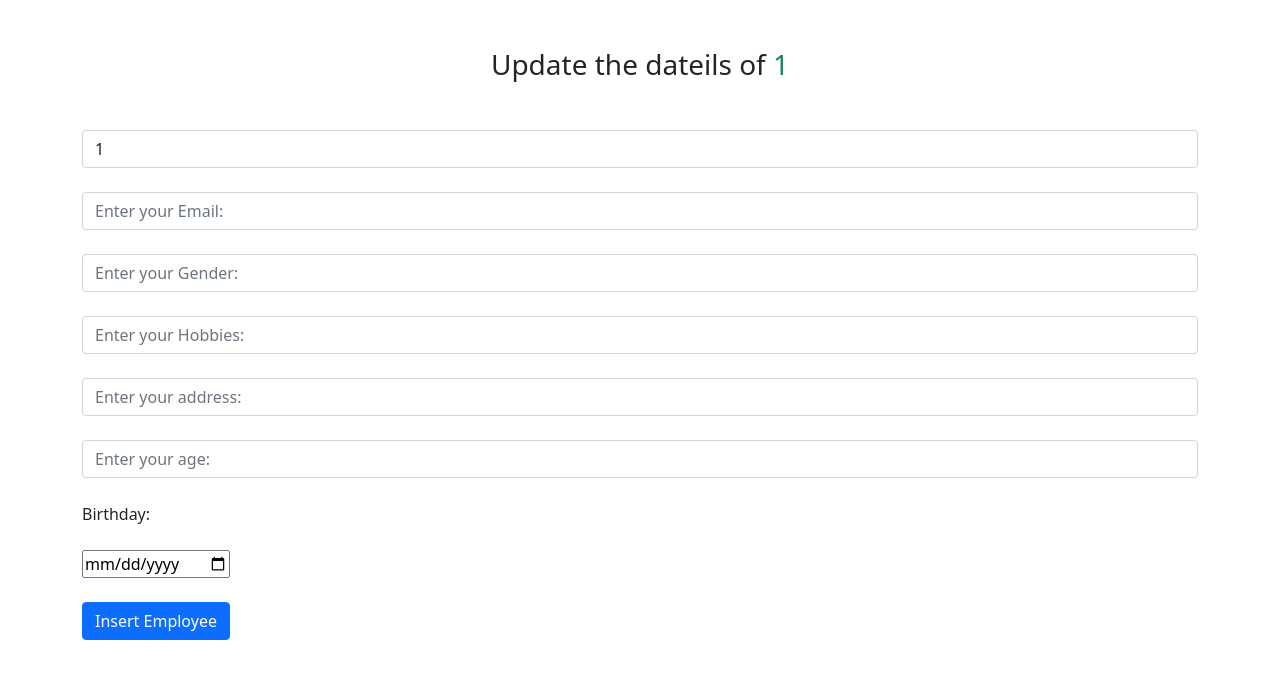
After one commit to rokydas/employee-management, a PHP site: page /update.php?name=1 in a window 1280 px wide. The commit adds this page. Shown: the top 679 px of the page. Run offline with PHP 8.4, Linux system fonts and the light colour scheme; data that the repository does not hold is empty; some libraries are stand-ins or nearby versions.

Commit message:
update done

```diff
--- a/insert.php
+++ b/insert.php
@@ -23,9 +23,7 @@
       $sql = "INSERT INTO employee (name, email, gender, hobbies, address, age, date_of_birth)
       VALUES ('$name', '$email', '$gender', '$hobbies', '$address', '$age', '$birthday')";
 
-
       if ($conn->query($sql) === TRUE) {
-        // echo "<h3 class='text-center text-success'>New record created successfully</h3>";
         header('Location: ./index.php');
         exit;
       } else {
@@ -33,7 +31,7 @@
       }
     }
     else {
-      echo "<h3 class='text-center text-danger'>Fill Up all fields</p>";
+      echo "<h3 class='text-center text-danger'>Fill Up all fields</h3>";
     }
 
   }
--- /dev/null
+++ b/update.php
@@ -0,0 +1,48 @@
+<?php
+  if(isset($_POST['update'])) {
+    // echo $_GET['id'];
+    // echo $_GET['name'];
+    // echo $_GET['email'];
+    // echo $_GET['gender'];
+    // echo $_GET['hobbies'];
+    // echo $_GET['address'];
+    // echo $_GET['age'];
+    // echo $_GET['birthday'];
+  }
+
+ ?>
+
+ <!DOCTYPE html>
+ <html lang="en" dir="ltr">
+   <head>
+     <meta charset="utf-8">
+     <title>Update</title>
+     <link href="https://cdn.jsdelivr.net/npm/bootstrap@5.0.0-beta1/dist/css/bootstrap.min.css" rel="stylesheet" integrity="sha384-giJF6kkoqNQ00vy+HMDP7azOuL0xtbfIcaT9wjKHr8RbDVddVHyTfAAsrekwKmP1" crossorigin="anonymous">
+     <link rel="stylesheet" href="style.css?v=<?php echo time(); ?>">
+   </head>
+   <body>
+     <div class="container">
+       <div class="update">
+         <h3 class="text-center m-5">Update the dateils of <span class="text-success"><?php echo $_GET['name'] ?></span></h3>
+           <form class="" action="update-handle.php?id=<?php echo $_GET['id'] ?>" method="post">
+             <input class="form-control" type="text" value="<?php echo $_GET['name'] ?>" name="name" placeholder="Enter your Name:"><br>
+             <input class="form-control" type="email" value="<?php echo $_GET['email'] ?>" name="email" placeholder="Enter your Email:"><br>
+             <input class="form-control" type="text" value="<?php echo $_GET['gender'] ?>" name="gender" placeholder="Enter your Gender:"><br>
+             <input class="form-control" type="text" value="<?php echo $_GET['hobbies'] ?>" name="hobbies" placeholder="Enter your Hobbies:"><br>
+             <input class="form-control" type="text" value="<?php echo $_GET['address'] ?>" name="address" placeholder="Enter your address:"><br>
+             <input class="form-control" type="number" value="<?php echo $_GET['age'] ?>" name="age" placeholder="Enter your age:"><br>
+             <div class="form-group">
+               <label for="birthday">Birthday:</label><br><br>
+               <input type="date" value="<?php echo $_GET['birthday'] ?>" id="birthday" name="birthday"><br><br>
+             </div>
+             <input class="btn btn-primary" type="submit" name="update-submit" value="Insert Employee"><br><br>
+           </form>
+       </div>
+     </div>
+
+
+     <script src="https://cdn.jsdelivr.net/npm/bootstrap@5.0.0-beta1/dist/js/bootstrap.bundle.min.js" integrity="sha384-ygbV9kiqUc6oa4msXn9868pTtWMgiQaeYH7/t7LECLbyPA2x65Kgf80OJFdroafW" crossorigin="anonymous"></script>
+     <script src="https://cdn.jsdelivr.net/npm/@popperjs/core@2.5.4/dist/umd/popper.min.js" integrity="sha384-q2kxQ16AaE6UbzuKqyBE9/u/KzioAlnx2maXQHiDX9d4/zp8Ok3f+M7DPm+Ib6IU" crossorigin="anonymous"></script>
+     <script src="https://cdn.jsdelivr.net/npm/bootstrap@5.0.0-beta1/dist/js/bootstrap.min.js" integrity="sha384-pQQkAEnwaBkjpqZ8RU1fF1AKtTcHJwFl3pblpTlHXybJjHpMYo79HY3hIi4NKxyj" crossorigin="anonymous"></script>
+   </body>
+</html>
```
Also changed, not shown: index.php (+20 -3 lines), update-handle.php (added, +34 -0 lines).
